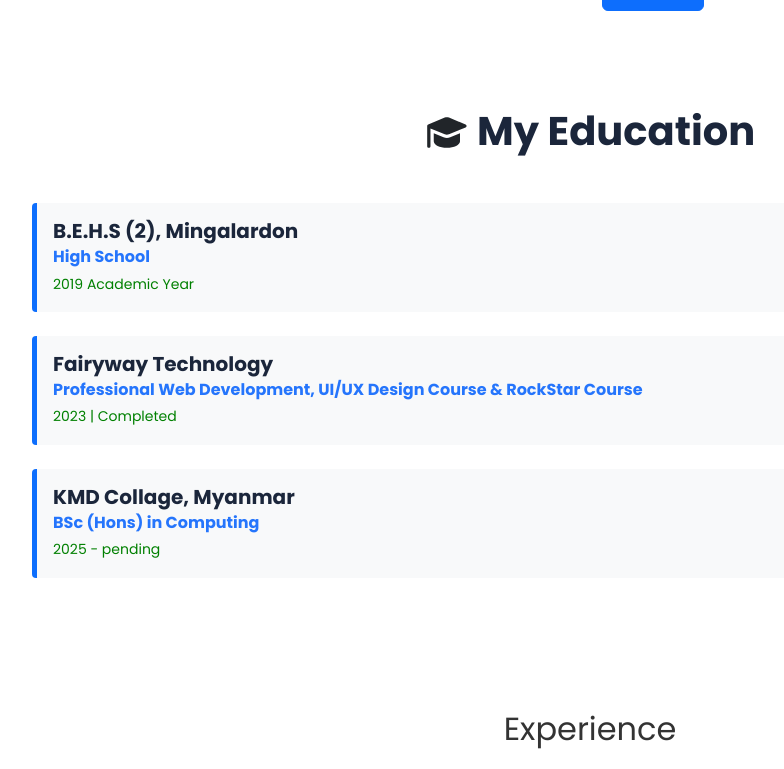
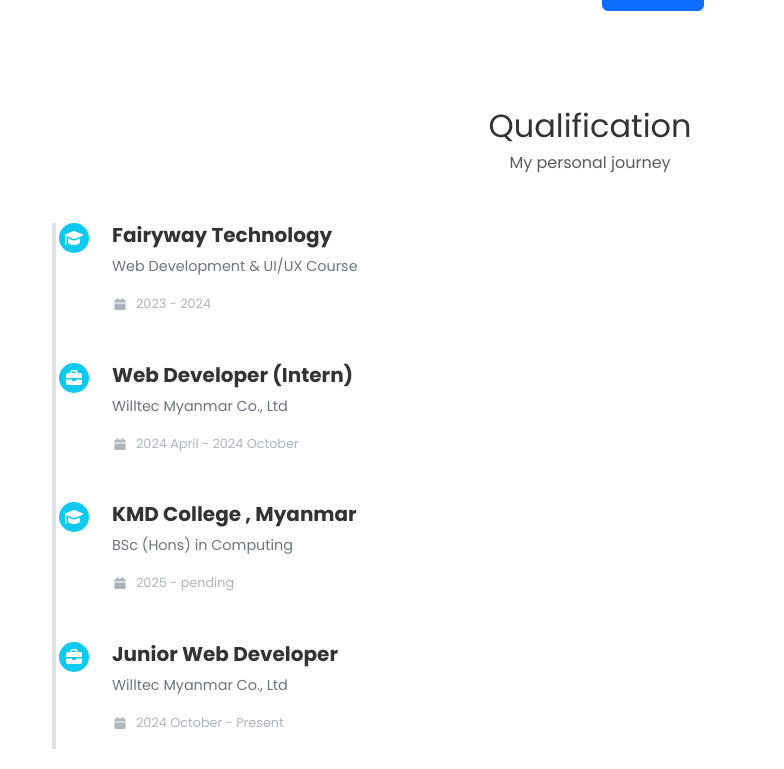
Before and after one commit to myahtutkhaung2711/myahtutkhaung-portfolio, a React (Vite) app: page / in a window 1280 px wide. Shown: the part 1091-1860 px from the top of the page, without its empty margins (50-834 px from the left). Built offline with nearby package versions, Linux system fonts and the light colour scheme.

Commit message:
Update Qualification

```diff
--- a/src/App.jsx
+++ b/src/App.jsx
@@ -4,12 +4,11 @@
 import Header from './components/Header/Header.jsx';
 import About from './components/About/About.jsx';
 import Skills from './components/Skills/Skills.jsx';
-import Education from './components/Education/Education.jsx';
 import Services from './components/Services/Services.jsx';
 import Works from './components/Work/Works.jsx';
-import Experiences from './components/Experiences/Experiences.jsx';
 import Contact from './components/Contact/Contact.jsx';
 import Footer from './components/Footer/Footer.jsx';
+import Qualification from './components/Qualification/Quialification.jsx';
 
 function App() {
     return (
@@ -17,8 +16,7 @@
         <MyNavbar />
         <Header />
         <About />
-        <Education />
-        <Experiences />
+        <Qualification />
         <Skills />
         <Services />
         <Works />
--- /dev/null
+++ b/src/components/Qualification/Qualification.css
@@ -0,0 +1,56 @@
+.timeline {
+  position: relative;
+  margin: 2rem 0;
+  padding-left: 2rem;
+}
+
+.timeline::before {
+  content: '';
+  position: absolute;
+  left: 20px;
+  top: 0;
+  bottom: 0;
+  width: 4px;
+  background: #dee2e6;
+}
+
+.timeline-item {
+  position: relative;
+  margin-bottom: 2rem;
+  display: flex;
+  align-items: flex-start;
+}
+
+.timeline-icon {
+  position: absolute;
+  left: -5px;
+  background: #0dcaf0;
+  color: white;
+  width: 30px;
+  height: 30px;
+  border-radius: 50%;
+  display: flex;
+  justify-content: center;
+  align-items: center;
+  font-size: 1rem;
+}
+
+.timeline-content {
+  margin-left: 3rem;
+}
+
+.timeline-content h5 {
+  font-weight: 600;
+}
+
+.timeline-content .subtitle {
+  color: #6c757d;
+  font-size: 0.9rem;
+}
+
+.timeline-content .year {
+  color: #adb5bd;
+  font-size: 0.8rem;
+  display: flex;
+  align-items: center;
+}
--- /dev/null
+++ b/src/components/Qualification/Quialification.jsx
@@ -0,0 +1,57 @@
+import React from 'react';
+import { FontAwesomeIcon } from '@fortawesome/react-fontawesome';
+import { faGraduationCap, faBriefcase, faCalendar } from '@fortawesome/free-solid-svg-icons';
+import './Qualification.css';
+
+function Qualification() {
+  const timeline = [
+    {
+      type: 'education',
+      title: 'Fairyway Technology',
+      subtitle: 'Web Development & UI/UX Course',
+      year: '2023 - 2024',
+    },
+    {
+      type: 'experience',
+      title: 'Web Developer (Intern)',
+      subtitle: 'Willtec Myanmar Co., Ltd',
+      year: '2024 April - 2024 October',
+    },
+    {
+      type: 'education',
+      title: 'KMD College , Myanmar',
+      subtitle: 'BSc (Hons) in Computing',
+      year: '2025 - pending',
+    },
+    {
+      type: 'experience',
+      title: 'Junior Web Developer',
+      subtitle: 'Willtec Myanmar Co., Ltd',
+      year: '2024 October - Present',
+    },
+  ];
+
+  return (
+    <div className="qualification container py-5" id="qualification">
+      <h2 className="text-center mb-1">Qualification</h2>
+      <p className="text-center text-muted mb-5">My personal journey</p>
+
+      <div className="timeline">
+        {timeline.map((item, index) => (
+          <div key={index} className="timeline-item">
+            <div className="timeline-icon">
+              <FontAwesomeIcon icon={item.type === 'education' ? faGraduationCap : faBriefcase} />
+            </div>
+            <div className="timeline-content">
+              <h5>{item.title}</h5>
+              <p className="subtitle">{item.subtitle}</p>
+              <p className="year"><FontAwesomeIcon icon={faCalendar} className="me-2" />{item.year}</p>
+            </div>
+          </div>
+        ))}
+      </div>
+    </div>
+  );
+}
+
+export default Qualification;
```
